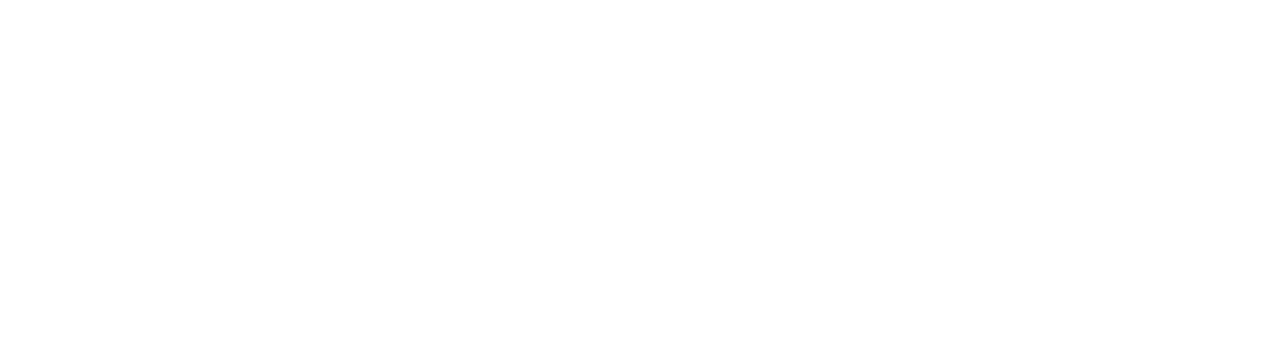
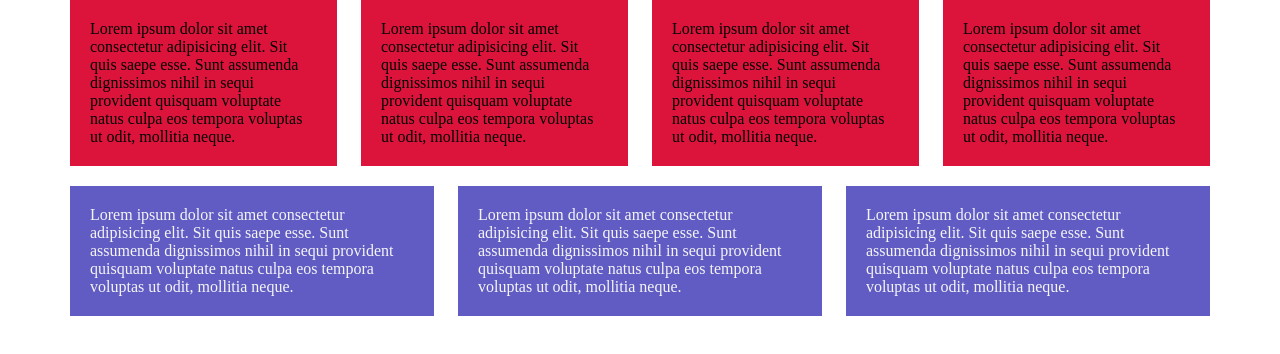
Before and after one commit to anashali01/MQ, a plain HTML site: page index.html in a window 1280 px wide. Drawn offline with Linux system fonts and the light colour scheme.

Commit message:
lecture 2

```diff
--- a/CSS/media.css
+++ b/CSS/media.css
@@ -1,49 +1,43 @@
-@media (max-width: 575px) {
+
+@media (min-width: 1400px) {
   .container {
-    max-width: 100%;
+    max-width: 1320px;
     margin: 0 auto;
   }
-}
-
-@media (max-width: 767px) {
-  .container {
-    max-width: 540px;
-    margin: 0 auto;
-  }
-  .col-sm-1 {
+  .col-xxl-1 {
     width: 8.33%;
   }
-  .col-sm-2 {
+  .col-xxl-2 {
     width: 16.66%;
   }
-  .col-sm-3 {
+  .col-xxl-3 {
     width: 25%;
   }
-  .col-sm-4 {
+  .col-xxl-4 {
     width: 33.33%;
   }
-  .col-sm-5 {
+  .col-xxl-5 {
     width: 41.66%;
   }
-  .col-sm-6 {
+  .col-xxl-6 {
     width: 50%;
   }
-  .col-sm-7 {
+  .col-xxl-7 {
     width: 58.33%;
   }
-  .col-sm-8 {
+  .col-xxl-8 {
     width: 66.66%;
   }
-  .col-sm-9 {
+  .col-xxl-9 {
     width: 75%;
   }
-  .col-sm-10 {
+  .col-xxl-10 {
     width: 83.33%;
   }
-  .col-sm-11 {
+  .col-xxl-11 {
     width: 91.66%;
   }
-  .col-sm-12 {
+  .col-xxl-12 {
     width: 100%;
   }
 
@@ -63,45 +57,45 @@
     padding-right: 12px;
   }
 }
-@media (max-width: 991px) {
+@media (max-width: 1399px) {
   .container {
-    max-width: 720px;
+    max-width: 1140px;
     margin: 0 auto;
   }
-  .col-md-1 {
+  .col-xl-1 {
     width: 8.33%;
   }
-  .col-md-2 {
+  .col-xl-2 {
     width: 16.66%;
   }
-  .col-md-3 {
+  .col-xl-3 {
     width: 25%;
   }
-  .col-md-4 {
+  .col-xl-4 {
     width: 33.33%;
   }
-  .col-md-5 {
+  .col-xl-5 {
     width: 41.66%;
   }
-  .col-md-6 {
+  .col-xl-6 {
     width: 50%;
   }
-  .col-md-7 {
+  .col-xl-7 {
     width: 58.33%;
   }
-  .col-md-8 {
+  .col-xl-8 {
     width: 66.66%;
   }
-  .col-md-9 {
+  .col-xl-9 {
     width: 75%;
   }
-  .col-md-10 {
+  .col-xl-10 {
     width: 83.33%;
   }
-  .col-md-11 {
+  .col-xl-11 {
     width: 91.66%;
   }
-  .col-md-12 {
+  .col-xl-12 {
     width: 100%;
   }
 
@@ -179,45 +173,46 @@
     padding-right: 12px;
   }
 }
-@media (max-width: 1399px) {
+
+@media (max-width: 991px) {
   .container {
-    max-width: 1140px;
+    max-width: 720px;
     margin: 0 auto;
   }
-  .col-xl-1 {
+  .col-md-1 {
     width: 8.33%;
   }
-  .col-xl-2 {
+  .col-md-2 {
     width: 16.66%;
   }
-  .col-xl-3 {
+  .col-md-3 {
     width: 25%;
   }
-  .col-xl-4 {
+  .col-md-4 {
     width: 33.33%;
   }
-  .col-xl-5 {
+  .col-md-5 {
     width: 41.66%;
   }
-  .col-xl-6 {
+  .col-md-6 {
     width: 50%;
   }
-  .col-xl-7 {
+  .col-md-7 {
     width: 58.33%;
   }
-  .col-xl-8 {
+  .col-md-8 {
     width: 66.66%;
   }
-  .col-xl-9 {
+  .col-md-9 {
     width: 75%;
   }
-  .col-xl-10 {
+  .col-md-10 {
     width: 83.33%;
   }
-  .col-xl-11 {
+  .col-md-11 {
     width: 91.66%;
   }
-  .col-xl-12 {
+  .col-md-12 {
     width: 100%;
   }
 
@@ -237,45 +232,45 @@
     padding-right: 12px;
   }
 }
-@media (min-width: 1400px) {
+@media (max-width: 767px) {
   .container {
-    max-width: 1320px;
+    max-width: 540px;
     margin: 0 auto;
   }
-  .col-xxl-1 {
+  .col-sm-1 {
     width: 8.33%;
   }
-  .col-xxl-2 {
+  .col-sm-2 {
     width: 16.66%;
   }
-  .col-xxl-3 {
+  .col-sm-3 {
     width: 25%;
   }
-  .col-xxl-4 {
+  .col-sm-4 {
     width: 33.33%;
   }
-  .col-xxl-5 {
+  .col-sm-5 {
     width: 41.66%;
   }
-  .col-xxl-6 {
+  .col-sm-6 {
     width: 50%;
   }
-  .col-xxl-7 {
+  .col-sm-7 {
     width: 58.33%;
   }
-  .col-xxl-8 {
+  .col-sm-8 {
     width: 66.66%;
   }
-  .col-xxl-9 {
+  .col-sm-9 {
     width: 75%;
   }
-  .col-xxl-10 {
+  .col-sm-10 {
     width: 83.33%;
   }
-  .col-xxl-11 {
+  .col-sm-11 {
     width: 91.66%;
   }
-  .col-xxl-12 {
+  .col-sm-12 {
     width: 100%;
   }
 
@@ -295,3 +290,9 @@
     padding-right: 12px;
   }
 }
+@media (max-width: 575px) {
+  .container {
+    max-width: 100%;
+    margin: 0 auto;
+  }
+}
--- a/CSS/style.css
+++ b/CSS/style.css
@@ -1,11 +1,17 @@
-*{
+* {
   padding: 0;
   margin: 0;
   box-sizing: border-box;
 }
-.container{
+.container {
   max-width: 1320px;
   margin: 0 auto;
+}
+.row {
+  display: flex;
+  flex-wrap: wrap;
+  margin-right: -12px;
+  margin-left: -12px;
 }
 .col-1 {
   width: 8.33%;
@@ -59,3 +65,15 @@
   padding-left: 12px;
   padding-right: 12px;
 }
+
+.box{
+  background-color: crimson;
+  padding: 20px;
+  margin-bottom: 20px;
+}
+.box-1{
+  background-color: rgb(97, 92, 195);
+  padding: 20px;
+  margin-bottom: 20px;
+  color: whitesmoke;
+}
--- a/index.html
+++ b/index.html
@@ -1,5 +1,6 @@
 <!DOCTYPE html>
 <html lang="en">
+
 <head>
     <meta charset="UTF-8">
     <meta name="viewport" content="width=device-width, initial-scale=1.0">
@@ -7,7 +8,70 @@
     <link rel="stylesheet" href="CSS/style.css">
     <link rel="stylesheet" href="CSS/media.css">
 </head>
+
 <body>
+    <section>
+        <div class="container">
+            <div class="row">
+                <div class="col-xxl-3 col-xl-3 col-lg-3 col-md-6 col-sm-12 col-3">
+                    <div class="box">
+                        Lorem ipsum dolor sit amet consectetur adipisicing elit. Sit quis saepe esse. Sunt
+                        assumenda dignissimos nihil in sequi provident quisquam voluptate natus culpa eos tempora
+                        voluptas
+                        ut odit, mollitia neque.</div>
+                </div>
+                <div class="col-xxl-3 col-xl-3 col-lg-3 col-md-6 col-sm-12 col-3">
+                    <div class="box">
+                        Lorem ipsum dolor sit amet consectetur adipisicing elit. Sit quis saepe esse. Sunt
+                        assumenda dignissimos nihil in sequi provident quisquam voluptate natus culpa eos tempora
+                        voluptas
+                        ut odit, mollitia neque.</div>
+                </div>
+                <div class="col-xxl-3 col-xl-3 col-lg-3 col-md-6 col-sm-12 col-3">
+                    <div class="box">
+                        Lorem ipsum dolor sit amet consectetur adipisicing elit. Sit quis saepe esse. Sunt
+                        assumenda dignissimos nihil in sequi provident quisquam voluptate natus culpa eos tempora
+                        voluptas
+                        ut odit, mollitia neque.</div>
+                </div>
+                <div class="col-xxl-3 col-xl-3 col-lg-3 col-md-6 col-sm-12 col-3">
+                    <div class="box">
+                        Lorem ipsum dolor sit amet consectetur adipisicing elit. Sit quis saepe esse. Sunt
+                        assumenda dignissimos nihil in sequi provident quisquam voluptate natus culpa eos tempora
+                        voluptas
+                        ut odit, mollitia neque.</div>
+                </div>
+            </div>
+        </div>
+    </section>
 
+    <section>
+        <div class="container">
+            <div class="row">
+                <div class="col-md-6 col-sm-12 col-4">
+                    <div class="box-1">Lorem ipsum dolor sit amet consectetur adipisicing elit. Sit quis saepe esse. Sunt
+                        assumenda dignissimos nihil in sequi provident quisquam voluptate natus culpa eos tempora
+                        voluptas
+                        ut odit, mollitia neque.</div>
+                </div>
+                <div class="col-md-6 col-sm-12 col-4">
+                    <div class="box-1">
+                        Lorem ipsum dolor sit amet consectetur adipisicing elit. Sit quis saepe esse. Sunt
+                        assumenda dignissimos nihil in sequi provident quisquam voluptate natus culpa eos tempora
+                        voluptas
+                        ut odit, mollitia neque.
+                    </div>
+                </div>
+                <div class="col-md-6 col-sm-12 col-4">
+                    <div class="box-1">
+                        Lorem ipsum dolor sit amet consectetur adipisicing elit. Sit quis saepe esse. Sunt
+                        assumenda dignissimos nihil in sequi provident quisquam voluptate natus culpa eos tempora
+                        voluptas
+                        ut odit, mollitia neque.</div>
+                </div>
+            </div>
+        </div>
+    </section>
 </body>
+
 </html>
```
Lines whose indentation alone changed are shown as unchanged.
